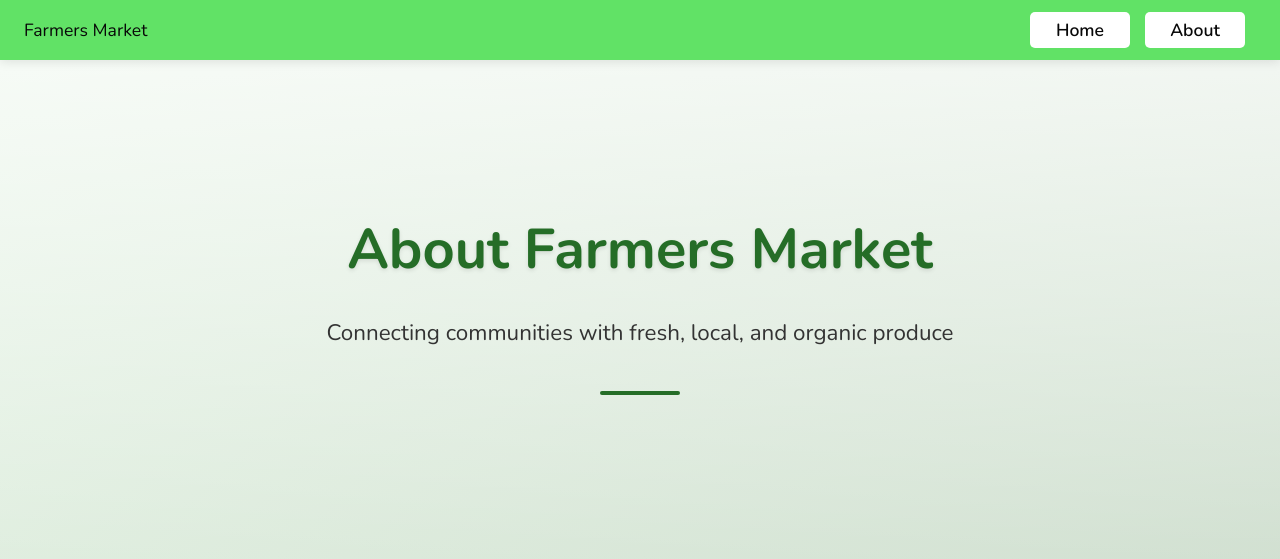
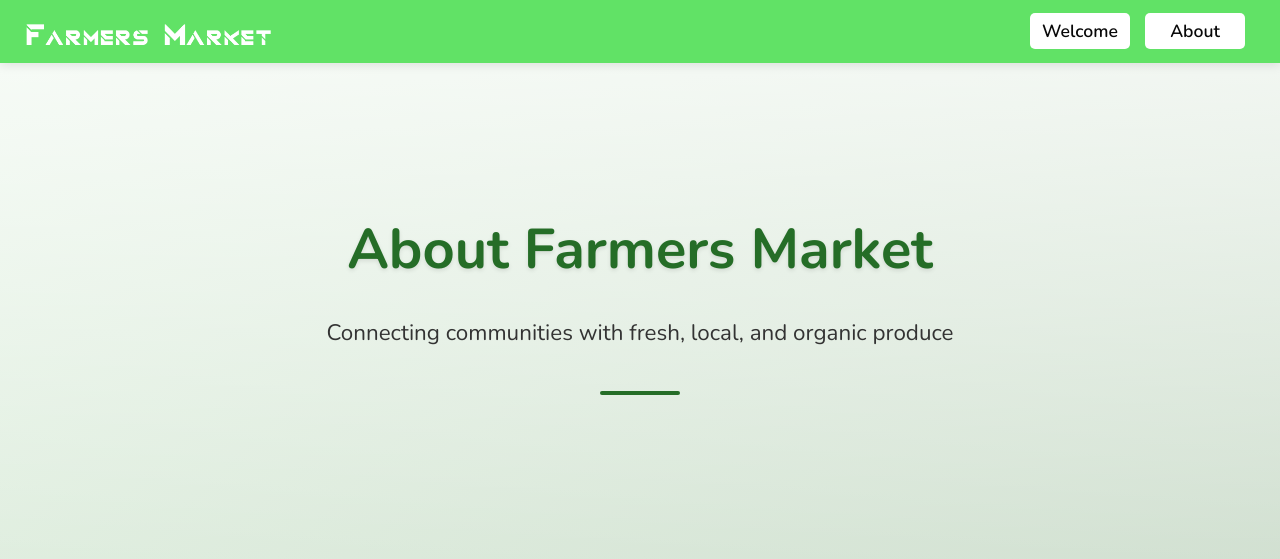
Before and after one commit to beka652/Intro-to-Software-engineering, a Flask app: page /aboutus in a window 1280 px wide. Shown: the top 559 px of the page. Run offline with Flask 3, Linux system fonts and the light colour scheme.

Commit message:
finish fixing some typo errors in the wecome and about page

```diff
--- a/templates/aboutus.html
+++ b/templates/aboutus.html
@@ -7,7 +7,6 @@
   <link href="https://fonts.googleapis.com/css2?family=Nunito:wght@300;400;600;700&display=swap" rel="stylesheet">
   <link rel="stylesheet" href="https://cdnjs.cloudflare.com/ajax/libs/font-awesome/6.4.0/css/all.min.css">
   <style>
-    /* Base styles */
     :root {
       --primary: #256d27;
       --primary-light: #61e266;
@@ -566,11 +565,9 @@
 <body>
   <!-- Navigation -->
   <nav class="navbar">
-    <a href="/" class="navbar-logo-link">
-      <div class="navbar-logo">Farmers Market</div>
-    </a>
+      <a href="/" class="navbar-logo-link"> <img src="/static/img/logo.png" alt="Farmers-Market" class="navbar-logo"></a>
     <div class="nav-buttons">
-      <a class="nav-button" href="/">Home</a>
+      <a class="nav-button" href="/">Welcome</a>
       <a class="nav-button" href="/about">About</a>
     </div>
   </nav>
@@ -702,7 +699,7 @@
       <div class="footer-links">
         <h4>Quick Links</h4>
         <ul>
-          <li><a href="/">Home</a></li>
+          <li><a href="/">Welcome</a></li>
           <li><a href="/about">About Us</a></li>
           <li><a href="#">Our Farmers</a></li>
           <li><a href="#">Products</a></li>
--- a/templates/home.html
+++ b/templates/home.html
@@ -590,9 +590,6 @@
                     <h4 class="alert-heading">Welcome, {{ current_user.username }}!</h4>
                     <p>Browse through fresh products directly from local farmers.</p>
                     <hr class="alert-separator">
-                    <p class="mb-0">
-                         <a href="{{ url_for('products.view_products') }}" class="alert-button buyer">Browse Products</a>
-                    </p>
                 </div>
             {% endif %}
         {% else %}
```
Also changed, not shown: instance/database.db.
